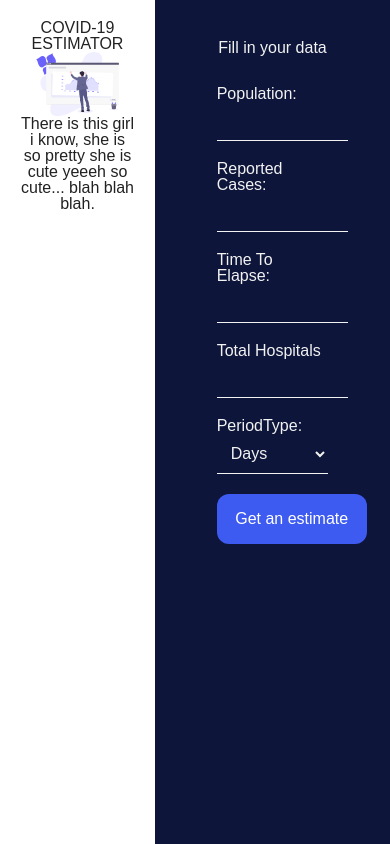
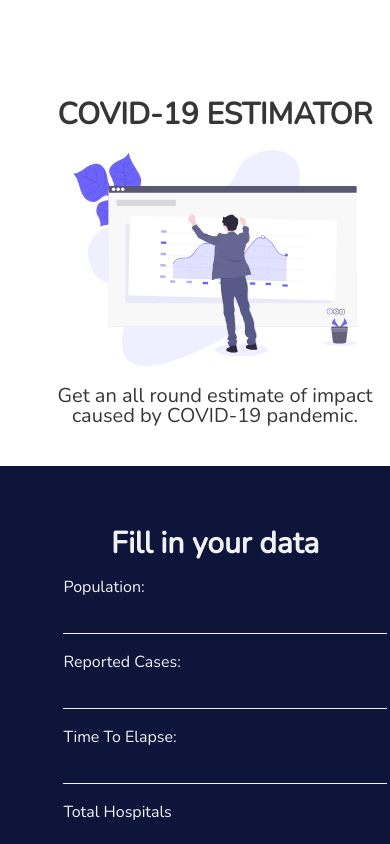
Before and after one commit to jhumeey/covid-19-estimator, a website: page index.html in a window 390 px wide. Drawn offline with nearby package versions, Linux system fonts and the light colour scheme.

Commit message:
Added responsive styling

```diff
--- a/index.html
+++ b/index.html
@@ -6,23 +6,24 @@
   <meta charset="UTF-8">
   <meta name="viewport" content="width=device-width, initial-scale=1">
   <meta name="Description" content="Homepage that contains a form to estimate impact from the COVID-19 cases.">
-  <link  rel="preconnect" href="https://fonts.googleapis.com/css?family=Nunito&display=swap">
+  <link rel="preconnect" href="https://fonts.gstatic.com/" crossorigin>
+  <link rel="stylesheet" href="https://fonts.googleapis.com/css?family=Nunito&display=swap">
   <link href="./public/css/reset.css" rel="stylesheet" async>
   <link href="./public/css/styles.css" rel="stylesheet" async>
+
 </head>
 
 <body>
   <div class="container">
     <div class="left-column light-background">
-      <div class="header-container">
+      <div class="left-column-header-container">
         <h1>COVID-19 ESTIMATOR</h1>
       </div>
       <div class="image-container">
         <img src="./public/images/undraw_setup_analytics_8qkl.svg" alt="analytics image">
       </div>
       <div class="text-container">
-        <p>There is this girl i know, she is so pretty
-          she is cute yeeeh so cute... blah blah blah.</p>
+        <p>Get an all round estimate of impact caused by COVID-19 pandemic. </p>
       </div>
     </div>
     <div class="right-column dark-background">
--- a/public/css/styles.css
+++ b/public/css/styles.css
@@ -12,6 +12,7 @@ html, body {
   height: 100%;
   display: flex;
   flex-flow: row;
+  font-family: 'Nunito', sans-serif;
 }
 
 .left-column {
@@ -19,7 +20,9 @@ html, body {
   display: inherit;
   flex-flow: column;
   padding: 20px;
+  padding-top: 5rem;
   text-align: center;
+  font-family: 'Nunito', sans-serif;
 }
 
 .light-background {
@@ -29,19 +32,34 @@ html, body {
 .right-column {
   width: 50%;
   padding: 20px;
+  font-family: 'Nunito', sans-serif;
 }
+
 .right-column-header {
   text-align: center;
 }
+
+.right-column-header h1 {
+  font-size: 30px;
+  font-weight: 700;
+}
+
 .dark-background {
   background-color: #0E153A;
   color: #f2f2f2
 }
 
-.header-container {
+.left-column-header-container {
   width: 100%;
   margin: 0px auto;
   text-align: center;
+}
+
+.left-column-header-container h1 {
+  padding: 20px;
+  font-size: 30px;
+  font-weight: 700;
+  color: #000000c9;
 }
 
 .image-container {
@@ -57,6 +75,12 @@ html, body {
 .text-container {
   width: 100%;
   margin: 0px auto;
+}
+
+.text-container p {
+  font-size: 20px;
+  padding: 20px;
+  color: #000000c9;
 }
 
 input {
@@ -76,7 +100,7 @@ select {
   padding: 10px;
   background: transparent;
   border-bottom: 1px solid #f2f2f2;
-  width: 100%;
+  width: 103%;
 }
 
 .button_primary {
@@ -90,7 +114,7 @@ select {
 }
 
 .form-container {
-  margin: 10% 0;
+  margin: 11% 0;
 }
 
 .estimator-form {
@@ -101,3 +125,23 @@ select {
 .form__item-group {
   padding: 10px;
 }
+
+@media (max-width: 700px) {
+  body {
+    overflow: auto;
+  }
+  .container {
+    flex-flow: column;
+  }
+  .left-column {
+    width: 100%;
+  }
+  .right-column {
+    width: 100%;
+  }
+  .estimator-form {
+    padding: 10px;
+  }
+}
+
+@media (min-width: 1000px) {}
```
